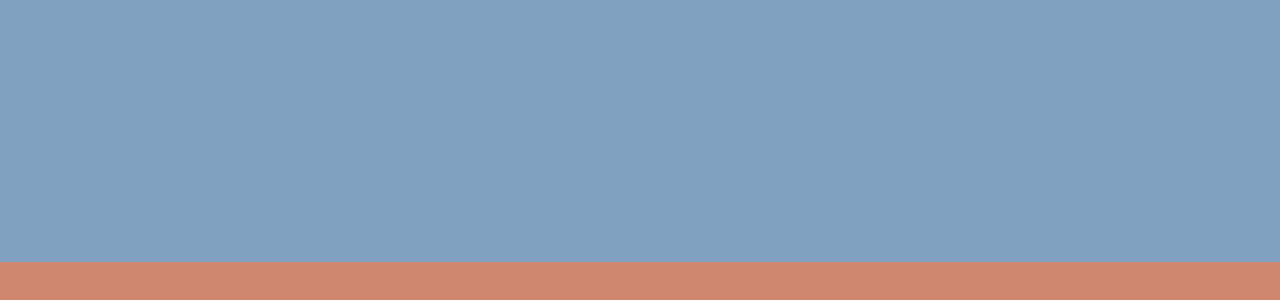
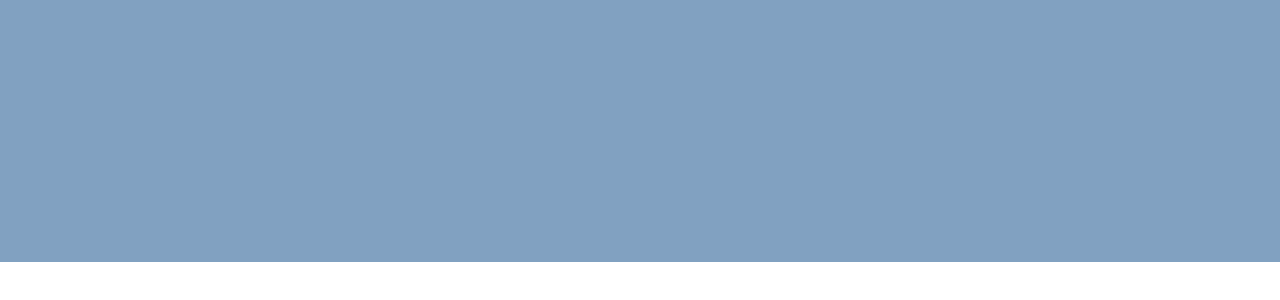
Before and after one commit to richardimaoka/social-vertical-scroll-video-view, a Next.js app: page / in a window 1280 px wide. Shown: the part 538-838 px from the top of the page. After the commit the page ends 800 px from the top, so only its background shows below. Built offline with nearby package versions, Linux system fonts and the light colour scheme.

Commit message:
hide overflows by overflow-y: auto

```diff
--- a/app/page.tsx
+++ b/app/page.tsx
@@ -2,7 +2,7 @@
 
 export default function Home() {
   return (
-    <main>
+    <main className="h-screen overflow-y-auto">
       <div className="h-screen bg-[#81A1C1]"></div>
       <div className="h-screen bg-[#D08770]"></div>
       <div className="h-screen bg-[#A3BE8C]"></div>
```
